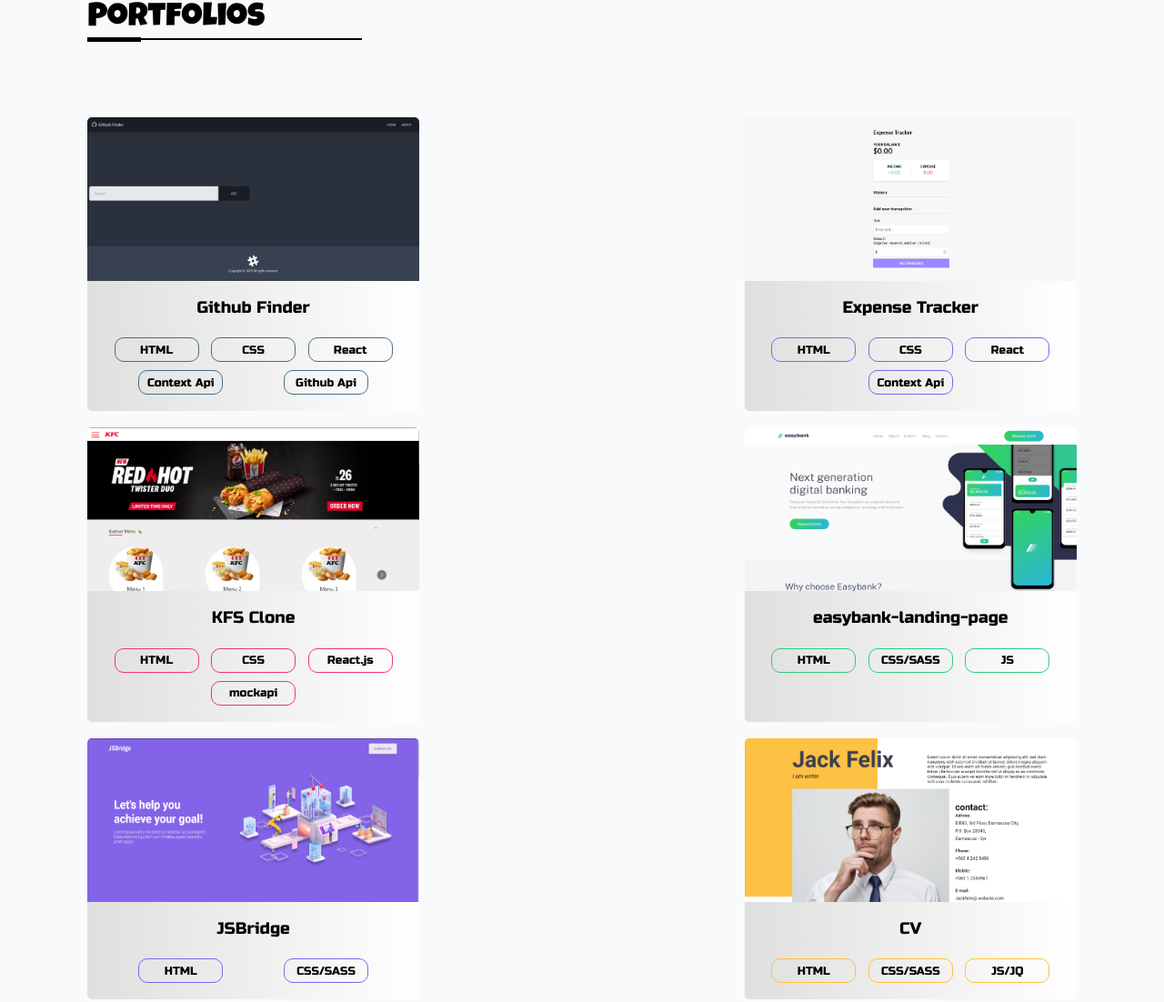
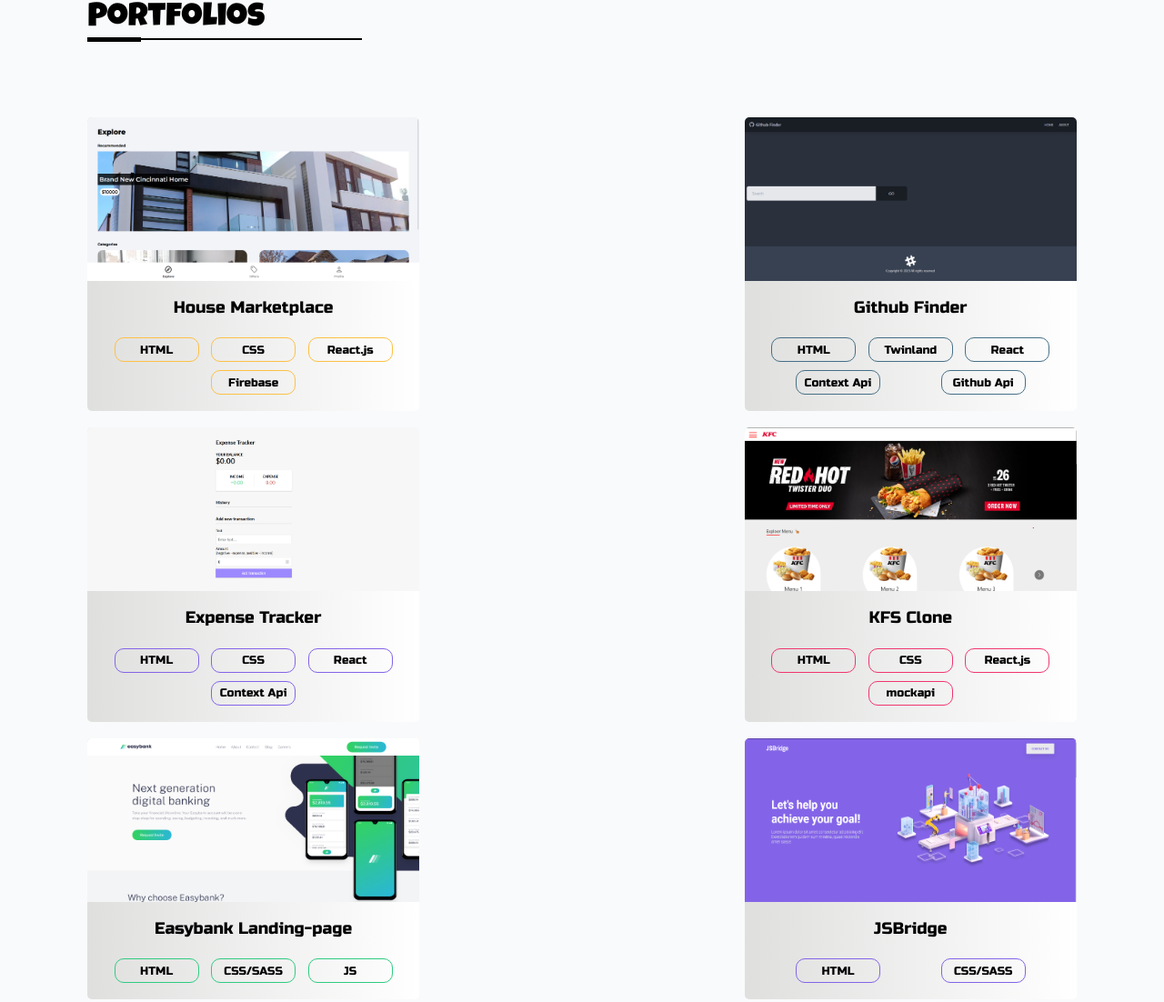
Before and after one commit to Mohammad-Daaboul98/portfolio, a website: page index.html in a window 1280 px wide. Shown: the part 1755-2857 px from the top of the page at 91% size. Drawn offline with nearby package versions, Linux system fonts and the light colour scheme.

Commit message:
add house marketplace project

```diff
--- a/index.html
+++ b/index.html
@@ -103,9 +103,19 @@
             </div>
             <div class="description">
                 <p class="description__paragraph">
-                   My name is Mohammed Daaboul, a graduate of Arab International University with a degree in Computer Science. Originally from Damascus, Syria, I started my studies with limited programming experience. However, I was determined to improve my skills and knowledge, so I pursued independent study and online resources.
-One of the most valuable resources that helped me achieve my education was a comprehensive full-stack course on Udemy taught by Angyla Yu. This course covered a range of programming languages, including HTML, CSS, Bootstrap, JavaScript, Jquary, Node.js, Mongodb, Authentication, and React.js. Through this course, I acquired proficiency in these languages and improved my skills in computer science.
-I am now ready to embark on the next chapter of my career journey, and I am excited to apply my education and skills to real-world scenarios. With my knowledge and passion for technology, I am confident that I will be able to make a meaningful contribution to the industry and succeed in this ever-evolving field.
+                    My name is Mohammed Daaboul, a graduate of Arab International University with a degree in Computer
+                    Science. Originally from Damascus, Syria, I started my studies with limited programming experience.
+                    However, I was determined to improve my skills and knowledge, so I pursued independent study and
+                    online resources.
+                    One of the most valuable resources that helped me achieve my education was a comprehensive
+                    full-stack course on Udemy taught by Angyla Yu. This course covered a range of programming
+                    languages, including HTML, CSS, Bootstrap, JavaScript, Jquary, Node.js, Mongodb, Authentication, and
+                    React.js. Through this course, I acquired proficiency in these languages and improved my skills in
+                    computer science.
+                    I am now ready to embark on the next chapter of my career journey, and I am excited to apply my
+                    education and skills to real-world scenarios. With my knowledge and passion for technology, I am
+                    confident that I will be able to make a meaningful contribution to the industry and succeed in this
+                    ever-evolving field.
                 </p>
 
                 <div class="description__links">
@@ -140,11 +150,27 @@ I am now ready to embark on the next chapter of my career journey, and I am exci
                 </h1>
             </div>
             <div class="portfolios-box">
+                <div class="portfolios-box__🕸 portfolios-box__🕸-iii" data-aos="fade-up"
+                data-aos-anchor-placement="center-bottom" data-aos-duration="2000">
+                <a target="popup" href="https://643f7389a080a90008810f20--house-marketplace98.netlify.app" class="portfolios-box__🕸__link">
+                    <img class="portfolios-box__🕸__link--img" src="./img/house.png" alt="house-marketplace98">
+                    <div class="portfolios-box__🕸__link--content">
+                        <h4 class="portfolios-box__🕸__link--content__title">
+                            House Marketplace
+                        </h4>
+                        <ul class="portfolios-box__🕸__list">
+                            <li class="portfolios-box__🕸__item portfolios-box__🕸__item-iii">HTML</li>
+                            <li class="portfolios-box__🕸__item portfolios-box__🕸__item-iii">CSS</li>
+                            <li class="portfolios-box__🕸__item portfolios-box__🕸__item-iii">React.js</li>
+                            <li class="portfolios-box__🕸__item portfolios-box__🕸__item-iii">Firebase</li>
+                        </ul>
+                    </div>
+                </a>
+            </div>
 
                 <div class="portfolios-box__🕸 portfolios-box__🕸-viii" data-aos="fade-up"
                     data-aos-anchor-placement="center-bottom" data-aos-duration="2000">
-                    <a target="popup" href="https://github-finder98.netlify.app/"
-                        class="portfolios-box__🕸__link">
+                    <a target="popup" href="https://github-finder98.netlify.app/" class="portfolios-box__🕸__link">
                         <img class="portfolios-box__🕸__link--img" src="./img/github-finder.png" alt="github-finder">
                         <div class="portfolios-box__🕸__link--content">
                             <h4 class="portfolios-box__🕸__link--content__title">
@@ -152,7 +178,7 @@ I am now ready to embark on the next chapter of my career journey, and I am exci
                             </h4>
                             <ul class="portfolios-box__🕸__list">
                                 <li class="portfolios-box__🕸__item portfolios-box__🕸__item-viii">HTML</li>
-                                <li class="portfolios-box__🕸__item portfolios-box__🕸__item-viii">CSS</li>
+                                <li class="portfolios-box__🕸__item portfolios-box__🕸__item-viii">Twinland</li>
                                 <li class="portfolios-box__🕸__item portfolios-box__🕸__item-viii">React</li>
                                 <li class="portfolios-box__🕸__item portfolios-box__🕸__item-viii">Context Api</li>
                                 <li class="portfolios-box__🕸__item portfolios-box__🕸__item-viii">Github Api</li>
@@ -206,7 +232,7 @@ I am now ready to embark on the next chapter of my career journey, and I am exci
                             alt="easy-banck">
                         <div class="portfolios-box__🕸__link--content">
                             <h4 class="portfolios-box__🕸__link--content__title">
-                                easybank-landing-page
+                                Easybank Landing-page
                             </h4>
                             <ul class="portfolios-box__🕸__list">
                                 <li class="portfolios-box__🕸__item portfolios-box__🕸__item-i">HTML</li>
```
Also changed, not shown: img/house.png (added).
